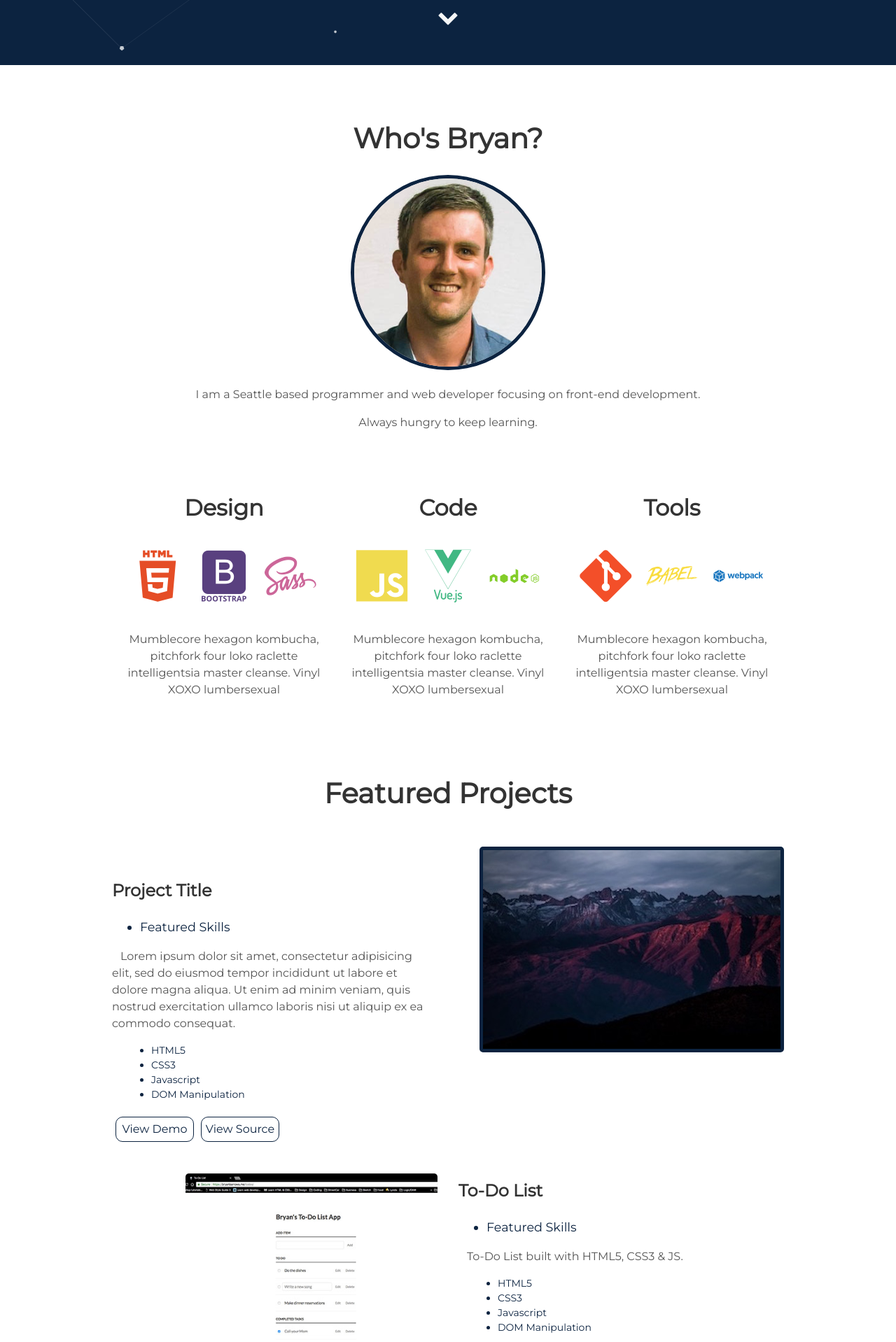
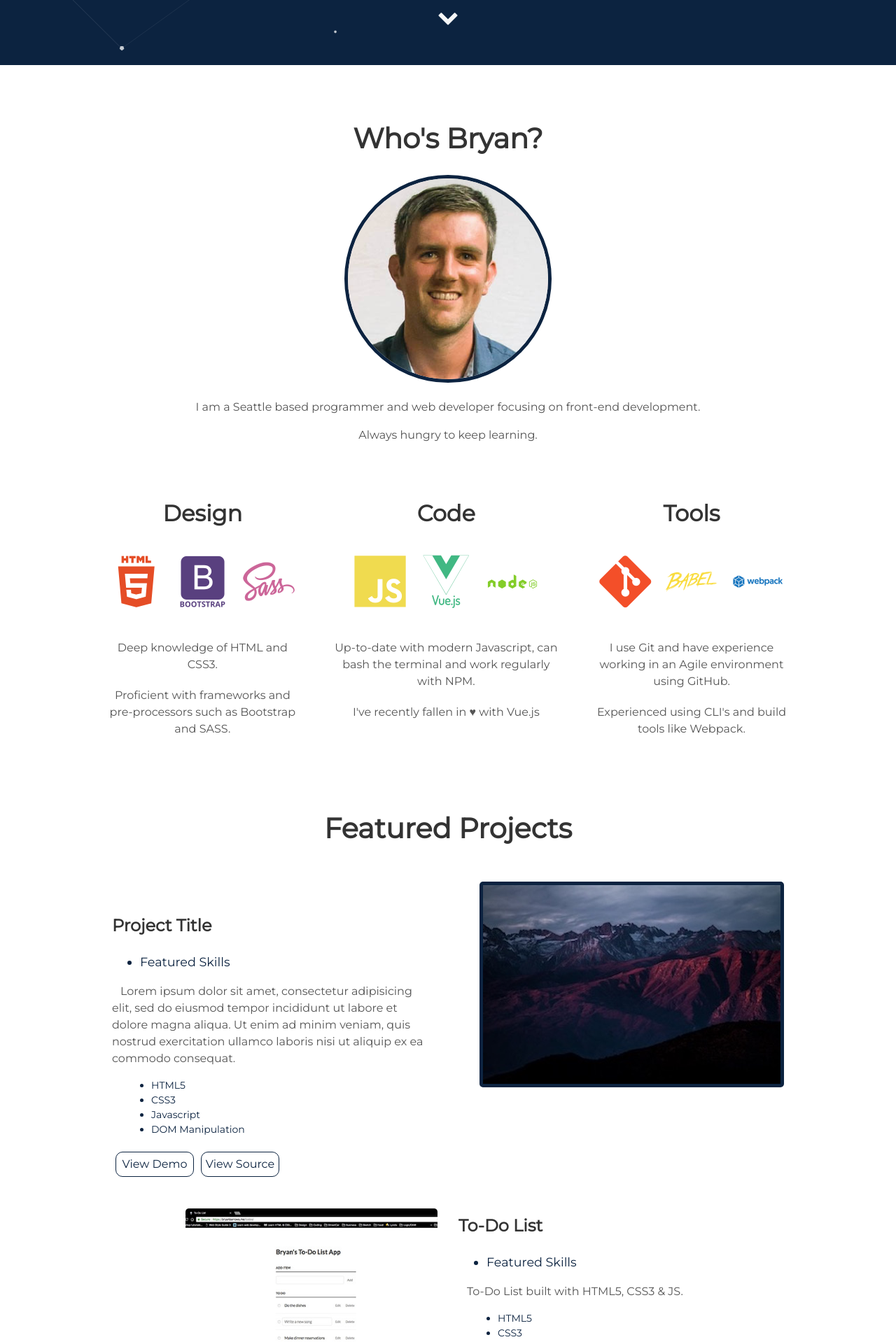
Before and after one commit to bbarrows89/bbarrows89.github.io, a Jekyll site: the page built from index.html, in a window 1280 px wide. Shown: the part 807-2725 px from the top of the page at 70% size. Built offline with Jekyll 4.4.1, drawn with Linux system fonts in a browser that asks for light colours.

```diff
--- a/_includes/about.html
+++ b/_includes/about.html
@@ -10,23 +10,24 @@
       <i class="devicon-html5-plain-wordmark colored"></i>
       <i class="devicon-bootstrap-plain-wordmark colored"></i>
       <i class="devicon-sass-original colored"></i>
-      <p>Mumblecore hexagon kombucha, pitchfork four loko raclette intelligentsia master cleanse.
-        Vinyl XOXO lumbersexual</p>
+      <p>Deep knowledge of HTML and CSS3.</p>
+      <p>Proficient with frameworks and pre-processors such as Bootstrap and SASS.</p>
     </div>
     <div class="tech">
       <h2>Code</h2>
       <i class="devicon-javascript-plain colored"></i>
       <i class="devicon-vuejs-plain-wordmark colored"></i>
       <i class="devicon-nodejs-plain-wordmark colored"></i>
-      <p>Mumblecore hexagon kombucha, pitchfork four loko raclette intelligentsia master cleanse.
-        Vinyl XOXO lumbersexual</p>
+      <p>Up-to-date with modern Javascript, can bash the terminal and work regularly with NPM.</p>
+      <p>I've recently fallen in &hearts; with Vue.js</p>
     </div>
     <div class="tech">
       <h2>Tools</h2>
       <i class="devicon-git-plain colored"></i>
       <i class="devicon-babel-plain colored"></i>
       <i class="devicon-webpack-plain-wordmark colored"></i>
-      <p>Mumblecore hexagon kombucha, pitchfork four loko raclette intelligentsia master cleanse.
-        Vinyl XOXO lumbersexual</p>
+      <p>I use Git and have experience working in an Agile environment using GitHub.</p>
+      <p>Experienced using CLI's and build tools like Webpack.
+      </p>
     </div>
 </div>
```
Also changed, not shown: src/styles/_about.scss (+8 -3 lines), assets/css/main.css.
